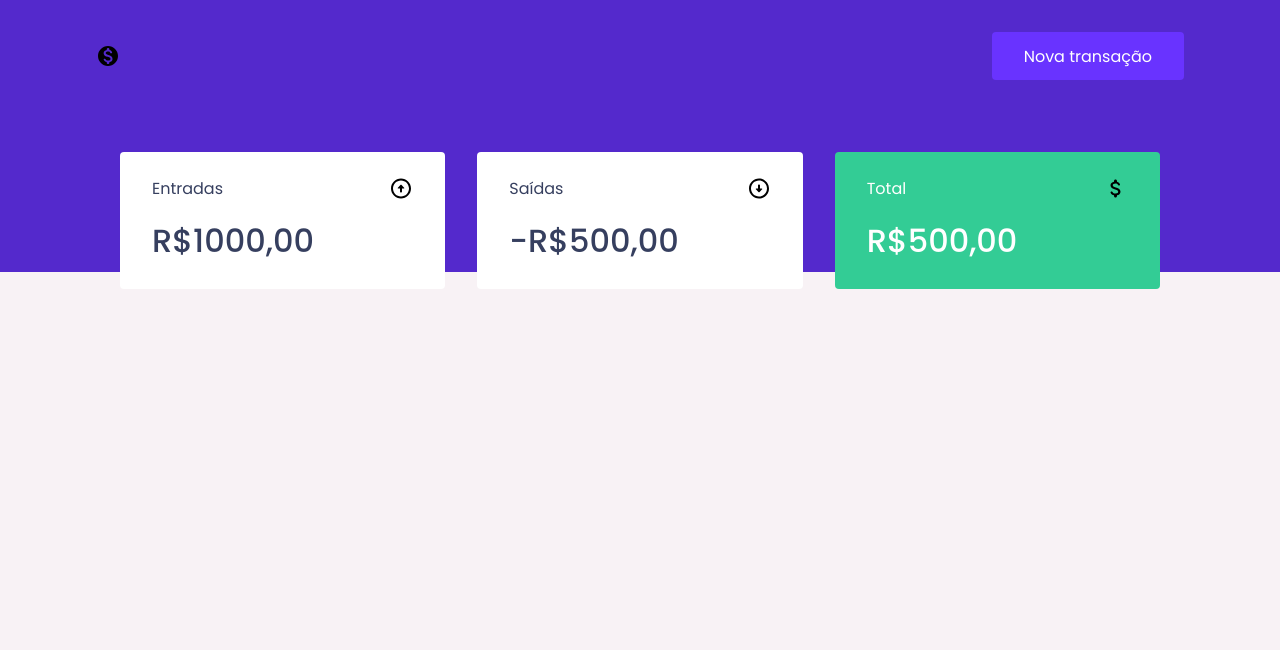
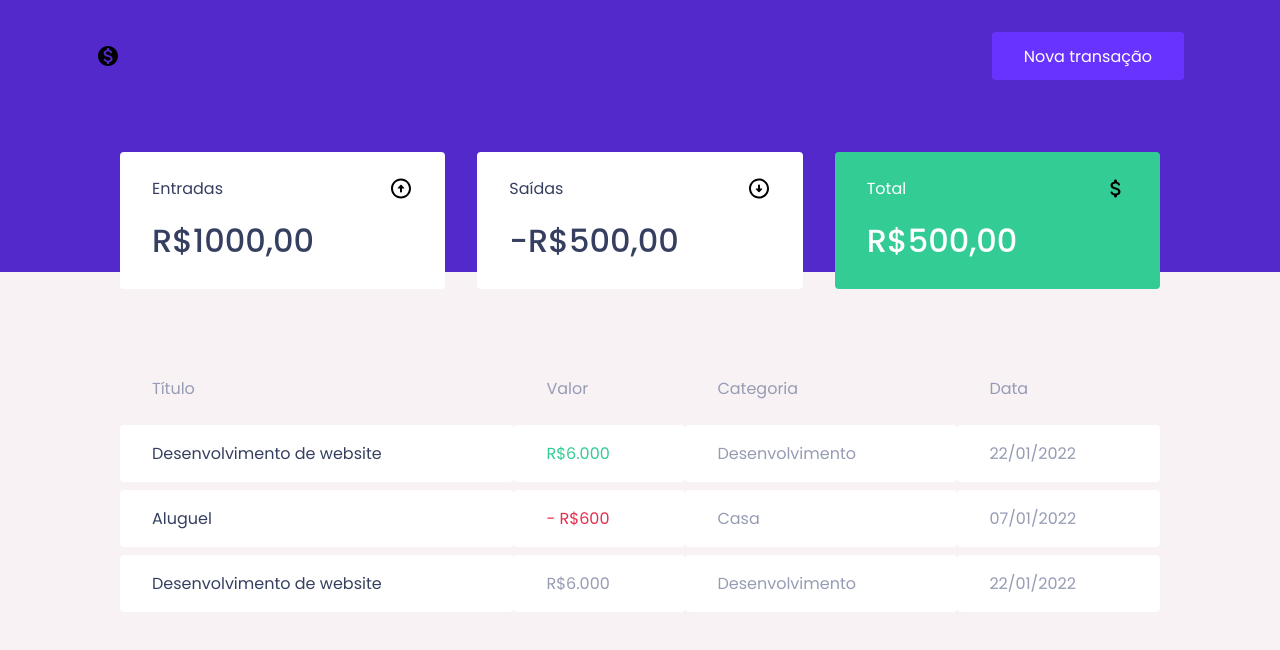
Before and after one commit to thelastklein/Financas-pessoais-com-React, a React (Create React App) app in the folder dtmoney/: page / in a window 1280 px wide. Shown: the top 650 px of the page. Built offline with nearby package versions, Linux system fonts and the light colour scheme.

Commit message:
Create itens table

```diff
--- a/dtmoney/src/components/dashboard/index.tsx
+++ b/dtmoney/src/components/dashboard/index.tsx
@@ -1,10 +1,12 @@
 import { Summary } from "../summary";
+import { TransactionsTable } from "../transactionsTable"
 import { Container } from "./styles";
 
 export function Dashboard(){
     return(
         <Container>
             <Summary/>
+            <TransactionsTable/>
         </Container>
     )
 }
--- /dev/null
+++ b/dtmoney/src/components/transactionsTable/index.tsx
@@ -0,0 +1,39 @@
+import { Container } from "./styles";
+
+export function TransactionsTable(){
+    return(
+        <Container>
+            <table>
+                <thead>
+                    <tr>
+                        <th>Título</th>
+                        <th>Valor</th>
+                        <th>Categoria</th>
+                        <th>Data</th>
+                    </tr>
+                </thead>
+
+                <tbody>
+                    <tr>
+                        <td>Desenvolvimento de website</td>
+                        <td className="deposit">R$6.000</td>
+                        <td>Desenvolvimento</td>
+                        <td>22/01/2022</td>
+                    </tr>
+                    <tr>
+                        <td>Aluguel</td>
+                        <td className="withdraw">- R$600</td>
+                        <td>Casa</td>
+                        <td>07/01/2022</td>
+                    </tr>
+                    <tr>
+                        <td>Desenvolvimento de website</td>
+                        <td>R$6.000</td>
+                        <td>Desenvolvimento</td>
+                        <td>22/01/2022</td>
+                    </tr>
+                </tbody>
+            </table>
+        </Container>
+    )
+}
--- /dev/null
+++ b/dtmoney/src/components/transactionsTable/styles.ts
@@ -0,0 +1,38 @@
+import styled from "styled-components";
+
+export const Container = styled.div`
+    margin-top: 4rem;
+
+    table {
+        width: 100%;
+        border-spacing: 0 0.5rem;
+
+        th {
+            color: var(--text-body);
+            font-weight: 400;
+            padding: 1rem 2rem;
+            text-align: left;
+            line-height: 1.5rem;
+        }
+
+        td {
+            padding: 1rem 2rem;
+            border: 0;
+            background: var(--shape);
+            color: var(--text-body);
+            border-radius: 0.25rem;
+
+            &:first-child {
+                color: var(--text-title);
+            }
+
+            &.deposit {
+                color: var(--green);
+            }
+
+            &.withdraw {
+                color: var(--red);
+            }
+        }
+    }
+`;
```
